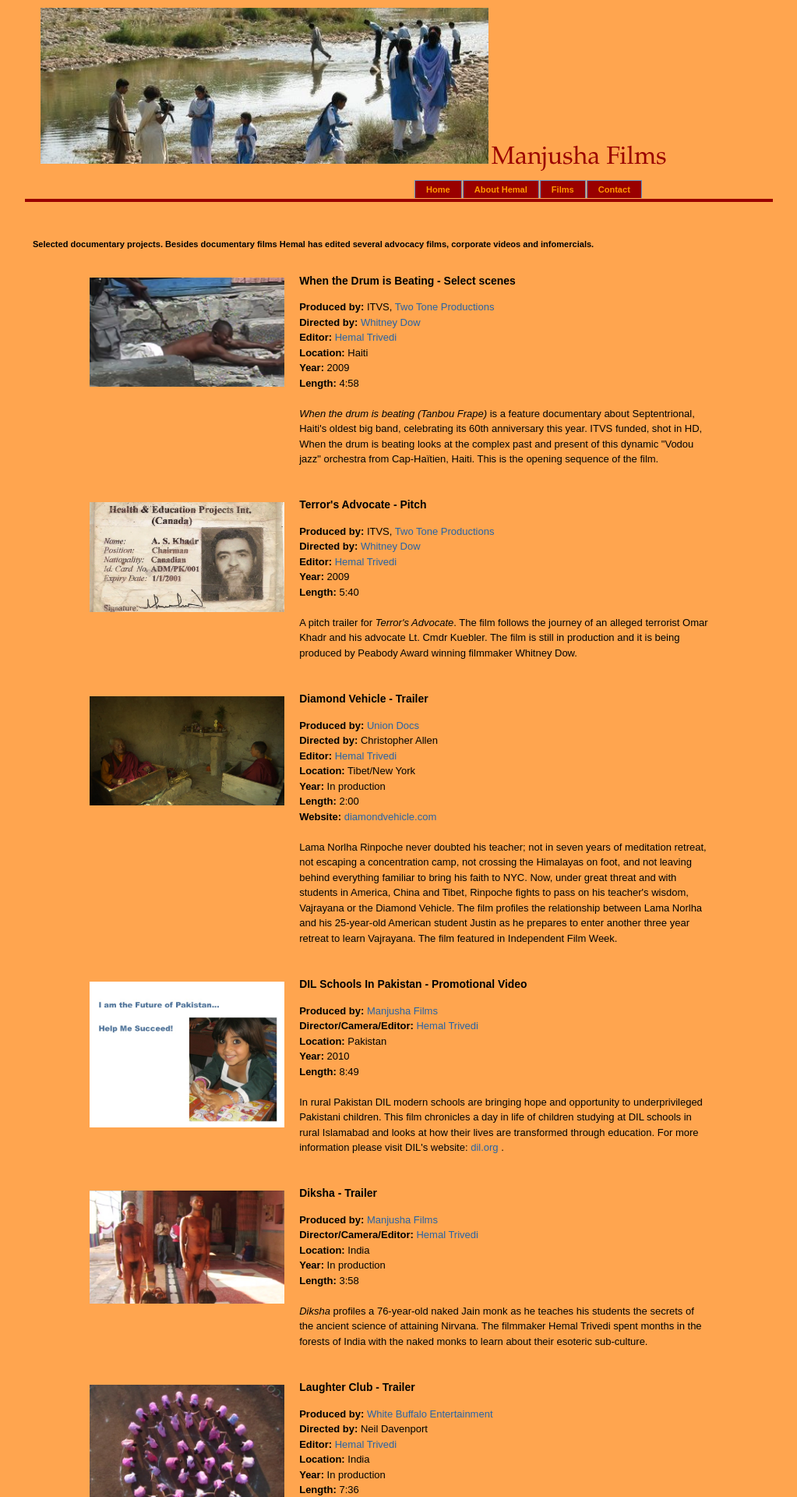
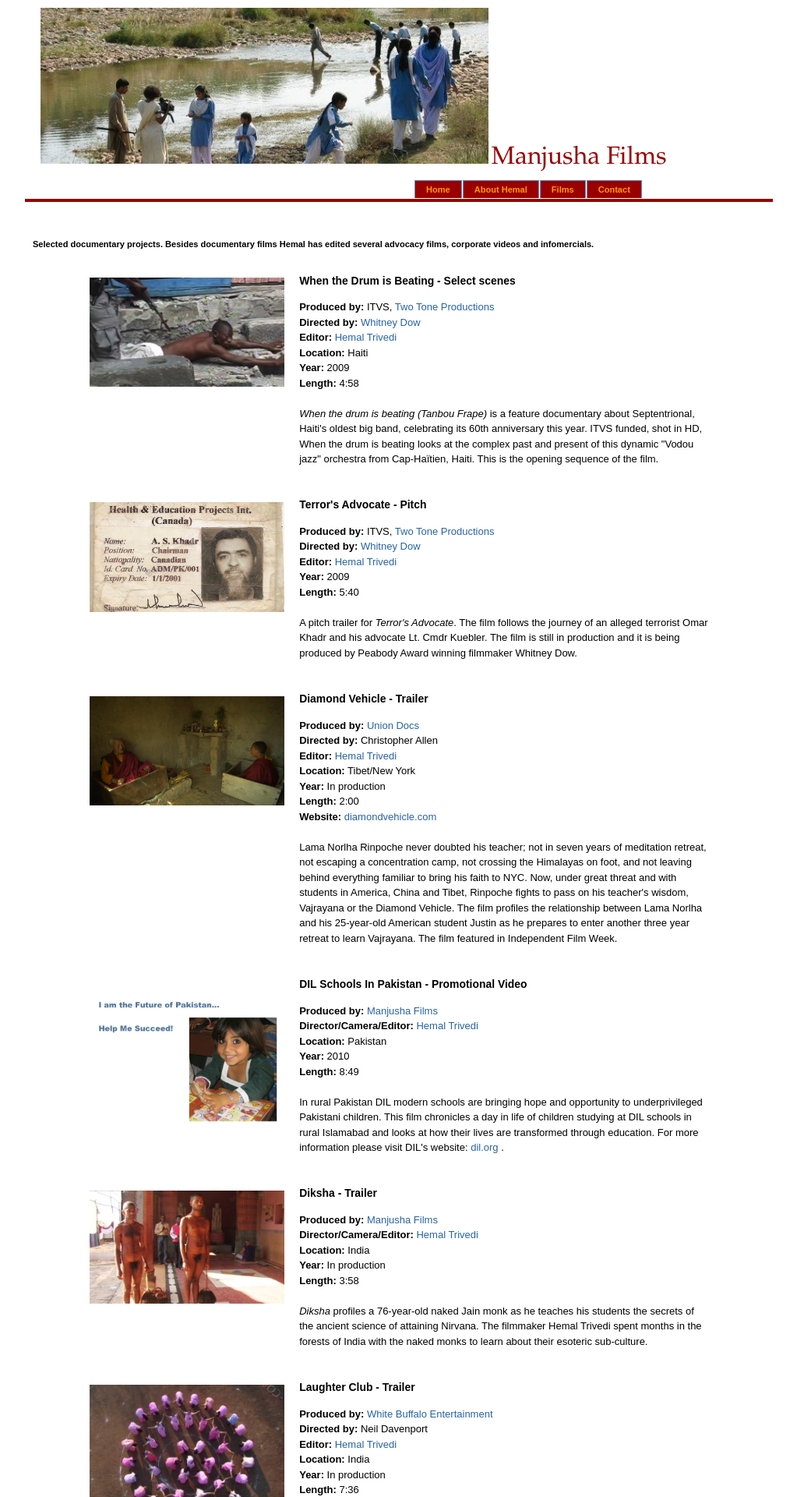
Before and after one commit to HemangLavana/manjushafilms, a Jekyll site: the page built from films/index.html, in a window 1280 px wide. Shown: the top 1920 px of the page at 78% size, without its empty margins (128-1151 px from the left). Built offline with Jekyll 4.4.1, drawn with Linux system fonts in a browser that asks for light colours.

Commit message:
Change background color to white

```diff
--- a/css/film.css
+++ b/css/film.css
@@ -6,10 +6,11 @@
 
   body
   {
-    background: #FFA54F;
+    background: #FFFFFF;
     width: 960px; /* page width  */
     margin: 0 auto; /* Center the page */
 /*
+    background: #FFA54F;
     background: #fff;
     background: #FF9900 url(/images/Pakistan-collect-material-on-riverside.jpg);
     background-repeat: no-repeat;
@@ -20,13 +21,19 @@
   {
     width: 600px; /* page width  */
     color: #000;
+    background: #FFFFFF;
+/*
     background: #FFA54F;
+*/
   }
 
   #page
   {
     color: #000;
+/*
     background: #FFA54F;
+*/
+    background: #FFFFFF;
 /*
     color: #111;
     background-color: #fff;
```
